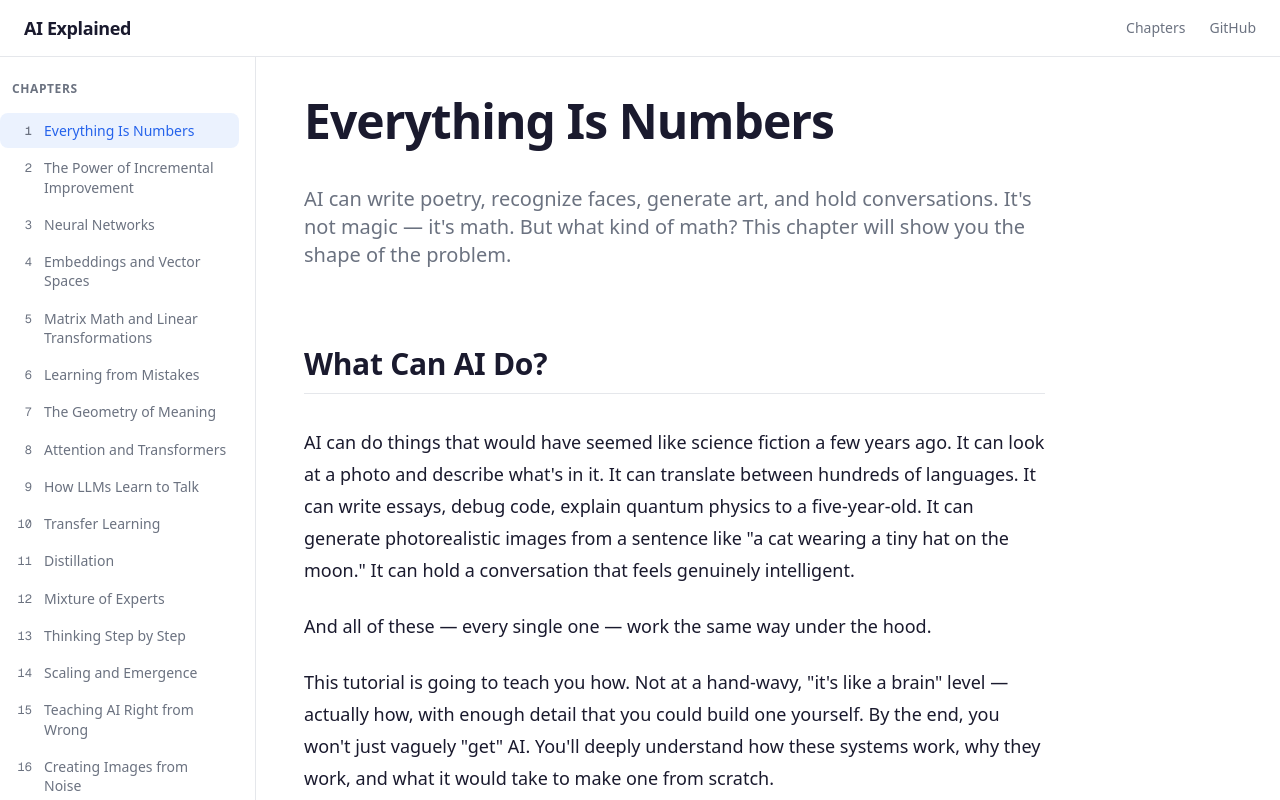
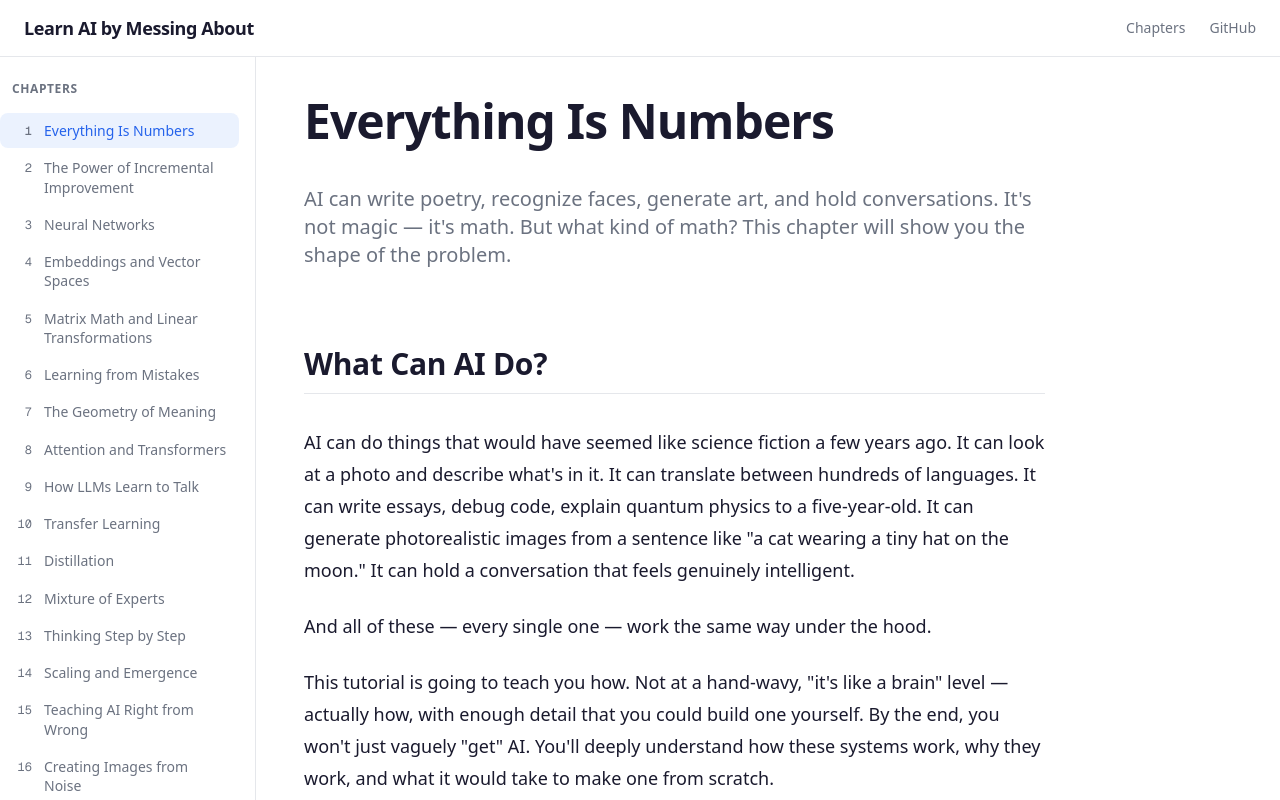
Before and after one commit to robennals/ai-explained, a Next.js app: page /01-computation in a window 1280 px wide. Shown: the top 800 px of the page. Built offline with nearby package versions, Linux system fonts and the light colour scheme.

Commit message:
Rename to learn AI by messing about

```diff
--- a/src/app/(tutorial)/01-computation/page.tsx
+++ b/src/app/(tutorial)/01-computation/page.tsx
@@ -9,7 +9,7 @@ import {
 } from "./widgets";
 
 export const metadata = {
-  title: "Everything Is Numbers — AI Explained",
+  title: "Everything Is Numbers — Learn AI by Messing About",
   description:
     "Text, images, and sound are all numbers. Thinking is a function. The challenge: find the right one.",
 };
--- a/src/app/(tutorial)/02-optimization/page.tsx
+++ b/src/app/(tutorial)/02-optimization/page.tsx
@@ -9,7 +9,7 @@ import {
 } from "./widgets";
 
 export const metadata = {
-  title: "The Power of Incremental Improvement — AI Explained",
+  title: "The Power of Incremental Improvement — Learn AI by Messing About",
   description:
     "Evolution, A/B testing, and gradient descent are all the same algorithm. Reliable tiny improvements, repeated billions of times.",
 };
--- a/src/app/(tutorial)/03-neurons/page.tsx
+++ b/src/app/(tutorial)/03-neurons/page.tsx
@@ -13,7 +13,7 @@ import {
 } from "./widgets";
 
 export const metadata = {
-  title: "Neural Networks — AI Explained",
+  title: "Neural Networks — Learn AI by Messing About",
   description:
     "Neural networks are remarkably simple: just neurons stacked in layers. The hard part isn't the architecture — it's finding the right weights.",
 };
--- a/src/app/(tutorial)/04-embeddings/page.tsx
+++ b/src/app/(tutorial)/04-embeddings/page.tsx
@@ -12,7 +12,7 @@ import {
 } from "./widgets";
 
 export const metadata = {
-  title: "Embeddings and Vector Spaces — AI Explained",
+  title: "Embeddings and Vector Spaces — Learn AI by Messing About",
   description:
     "From one-hot to learned representations. Word analogies, semantic structure, and exploring the geometry of meaning.",
 };
--- a/src/app/(tutorial)/05-matrix-math/page.tsx
+++ b/src/app/(tutorial)/05-matrix-math/page.tsx
@@ -10,7 +10,7 @@ import {
 } from "./widgets";
 
 export const metadata = {
-  title: "Matrix Math and Linear Transformations — AI Explained",
+  title: "Matrix Math and Linear Transformations — Learn AI by Messing About",
   description:
     "Every neural network layer is a geometric transformation. See how matrices rotate, scale, and shear space — and why that's the same thing as a layer of neurons.",
 };
--- a/src/app/layout.tsx
+++ b/src/app/layout.tsx
@@ -14,7 +14,7 @@ const geistMono = Geist_Mono({
 });
 
 export const metadata: Metadata = {
-  title: "AI Explained — Interactive Tutorial",
+  title: "Learn AI by Messing About",
   description:
     "An interactive, visual guide to understanding AI from first principles. Learn neural networks, transformers, and modern AI through hands-on experimentation.",
 };
--- a/src/app/page.tsx
+++ b/src/app/page.tsx
@@ -6,7 +6,7 @@ export default function HomePage() {
     <main className="mx-auto max-w-4xl px-6 py-16">
       <div className="mb-16 text-center">
         <h1 className="text-4xl font-bold tracking-tight text-foreground sm:text-5xl">
-          AI Explained
+          Learn AI by Messing About
         </h1>
         <p className="mx-auto mt-4 max-w-2xl text-lg leading-relaxed text-muted">
           An interactive guide to understanding AI from first principles.
--- a/src/components/layout/SiteHeader.tsx
+++ b/src/components/layout/SiteHeader.tsx
@@ -5,7 +5,7 @@ export function SiteHeader() {
     <header className="sticky top-0 z-50 border-b border-border bg-background/95 backdrop-blur supports-[backdrop-filter]:bg-background/80">
       <div className="mx-auto flex h-14 max-w-7xl items-center px-6">
         <Link href="/" className="flex items-center gap-2.5 font-semibold tracking-tight text-foreground">
-          <span className="text-lg">AI Explained</span>
+          <span className="text-lg">Learn AI by Messing About</span>
         </Link>
         <nav className="ml-auto flex items-center gap-6 text-sm text-muted">
           <Link href="/" className="transition-colors hover:text-foreground">
```
Also changed, not shown: 2 other files (tests, documents, lock files or other folders).
